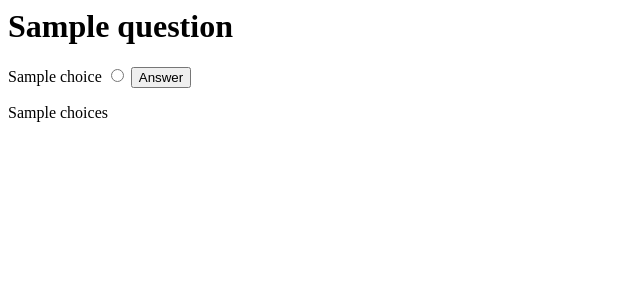
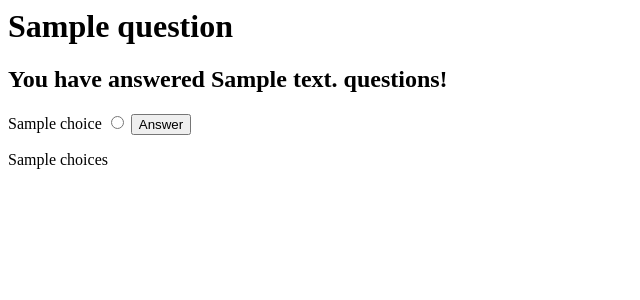
Before and after one commit to wilsonivandy/SpringboardExercises, a Flask app: template 19.3-flask-survey/templates/survey.html in a window 1280 px wide. Shown: the top 300 px of the page, without its empty margins (0-640 px from the left). Run offline with Flask 2, Linux system fonts and the light colour scheme; the template is opened without the code that fills it: most values are stand-ins (such as "Sample title", 1, 10 or a date in 2020); some libraries are stand-ins or nearby versions.

Commit message:
Updated 19.3 to finish 19.4 Exercise

```diff
--- a/19.3-flask-survey/app.py
+++ b/19.3-flask-survey/app.py
@@ -1,8 +1,6 @@
-from flask import Flask, request, render_template, redirect, flash
+from flask import Flask, request, render_template, redirect, flash, session
 from flask_debugtoolbar import DebugToolbarExtension
 from surveys import satisfaction_survey
-
-responses = []
 
 app = Flask(__name__)
 app.config['DEBUG_TB_INTERCEPT_REDIRECTS'] = False
@@ -14,21 +12,28 @@ debug = DebugToolbarExtension(app)
 def home():
     return render_template('home.html', title = satisfaction_survey.title, instructions = satisfaction_survey.instructions)
 
+@app.route('/start_survey', methods=["POST"])
+def start_survey():
+    session["responses"] = []
+    return redirect('/questions/0')
+
 @app.route('/questions/<int:number>')
 def question(number):
-    if len(satisfaction_survey.questions) == len(responses):
+    if len(satisfaction_survey.questions) == len(session["responses"]):
         return redirect('/thankyou')
-    elif number != len(responses):
+    elif number != len(session["responses"]):
         flash("You are trying to access an invalid question!")
-        return redirect(f'/questions/{len(responses)}')
+        return redirect(f'/questions/{len(session["responses"])}')
     else:
-        return render_template("survey.html", question = satisfaction_survey.questions[number], currQuestion = number)
+        return render_template("survey.html", question = satisfaction_survey.questions[number], currQuestion = number, answered = len(session["responses"]))
 
 @app.route('/answer', methods=["POST"])
 def add_Response():
+    responses = session["responses"]
     response = request.form['response']
     responses.append(response)
-    nextIndex = len(responses)
+    session["responses"] = responses
+    nextIndex = len(session["responses"])
     if len(satisfaction_survey.questions) == nextIndex:
         return redirect('/thankyou')
     else:
--- a/19.3-flask-survey/templates/home.html
+++ b/19.3-flask-survey/templates/home.html
@@ -2,7 +2,7 @@
 body %}
 <h1>{{title}}</h1>
 <h3>{{instructions}}</h3>
-<form action="/questions/0">
+<form action="/start_survey" method="POST">
   <button>Start Survey!</button>
 </form>
 {% endblock %}
--- a/19.3-flask-survey/templates/survey.html
+++ b/19.3-flask-survey/templates/survey.html
@@ -4,6 +4,7 @@ body %}
 {% for msg in get_flashed_messages() %}
 <p>{{ msg }}</p>
 {% endfor %}
+<h2>You have answered {{answered}} questions!</h2>
 <form action="/answer" method="POST">
   {% for c in question.choices %}
   <label for="{{c}}">{{c}}</label>
```
